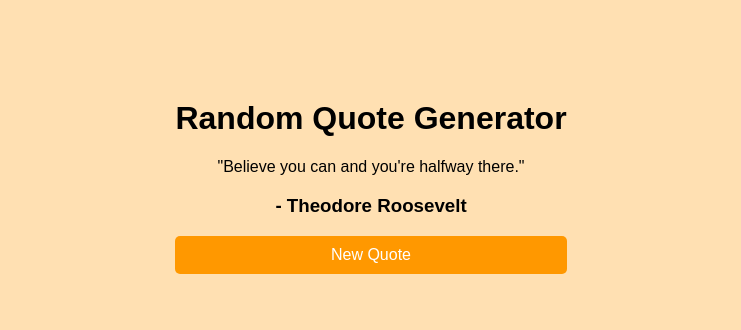
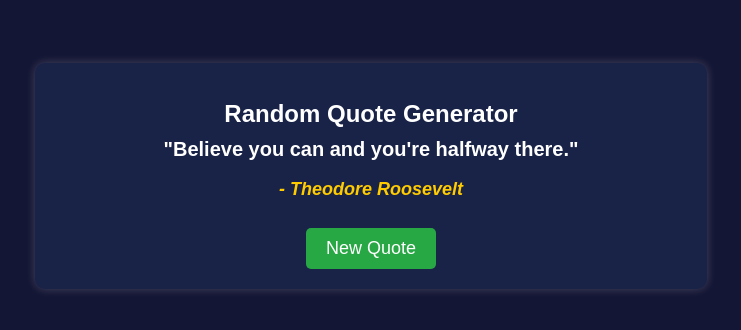
Before and after one commit to sheix-khizar/HTML-CSS-JavaScript-Projects-1, a plain HTML site: page JS-Projects/Random-Quote-Generator/index.html in a window 1280 px wide. Shown: the part 232-562 px from the top of the page, without its empty margins (269-1010 px from the left). Drawn offline with Linux system fonts and the light colour scheme.

Commit message:
Update style.css

```diff
--- a/JS-Projects/Random-Quote-Generator/style.css
+++ b/JS-Projects/Random-Quote-Generator/style.css
@@ -4,41 +4,48 @@ body {
     justify-content: center;
     align-items: center;
     height: 100vh;
-    background-color: #ffe0b2; /* Light Orange */
+    background-color: #141635;
+    color: #fff;
     font-family: Arial, sans-serif;
     text-align: center;
 }
 
-.container {
-    background: #ffffff; /* White */
+.quote-container {
+    background: #192247;
     padding: 20px;
     border-radius: 10px;
-    box-shadow: 0px 0px 15px rgba(0, 0, 0, 0.2);
-    width: 320px;
+    box-shadow: 0px 0px 10px rgba(255, 255, 255, 0.2);
+    width: 50%;
 }
 
-h2 {
-    color: #e65100; /* Dark Orange */
+h1 {
+    font-size: 24px;
+    margin-bottom: 10px;
 }
 
-#joke {
+p {
+    font-size: 20px;
+    font-weight: bold;
+    margin: 10px 0;
+}
+
+h3 {
     font-size: 18px;
-    font-weight: bold;
-    margin: 20px 0;
-    color: #d84315; /* Deep Orange */
+    font-style: italic;
+    color: #ffcc00;
 }
 
 button {
-    background-color: #ff9800; /* Orange */
+    font-size: 18px;
+    margin-top: 10px;
+    padding: 10px 20px;
+    background-color: #28a745;
     color: white;
     border: none;
-    padding: 10px;
     cursor: pointer;
     border-radius: 5px;
-    font-size: 16px;
-    width: 100%;
 }
 
 button:hover {
-    background-color: #e65100; /* Darker Orange */
+    opacity: 0.8;
 }
```
